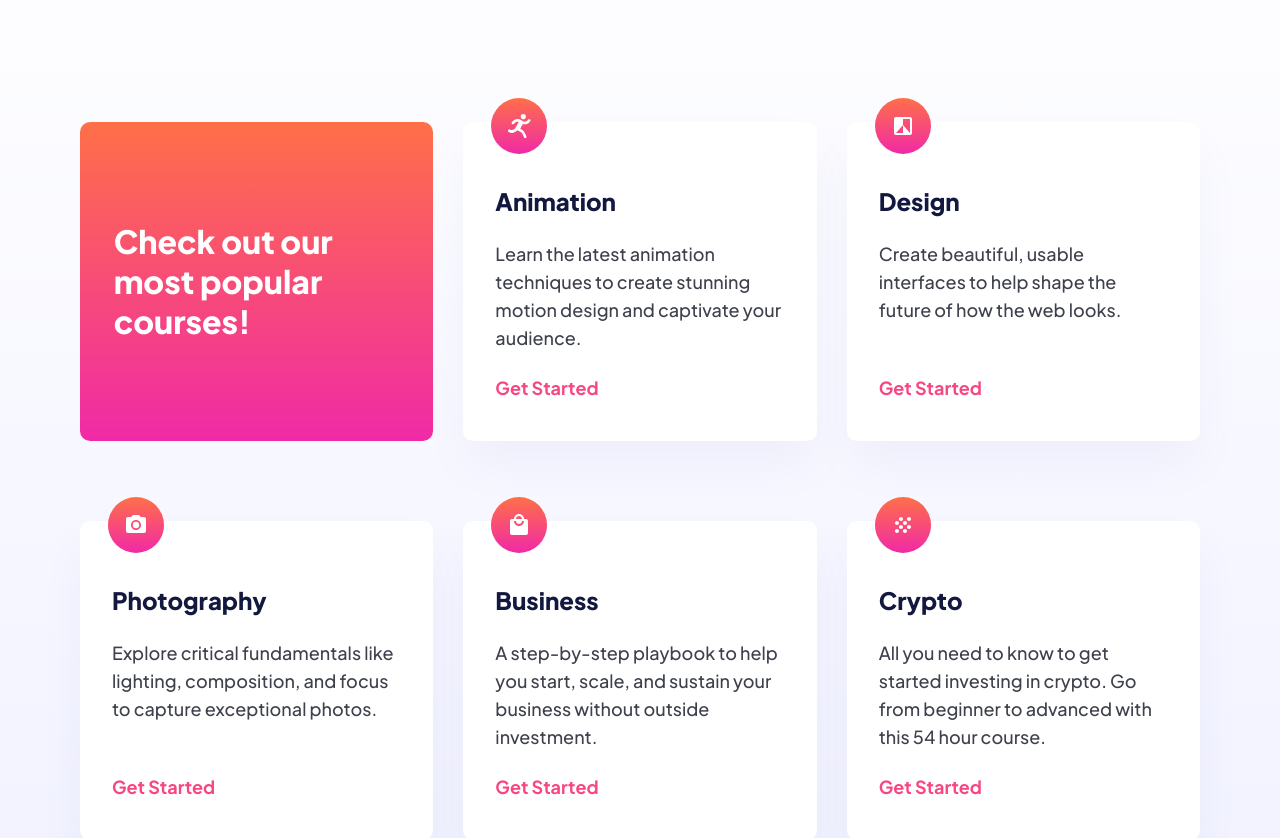
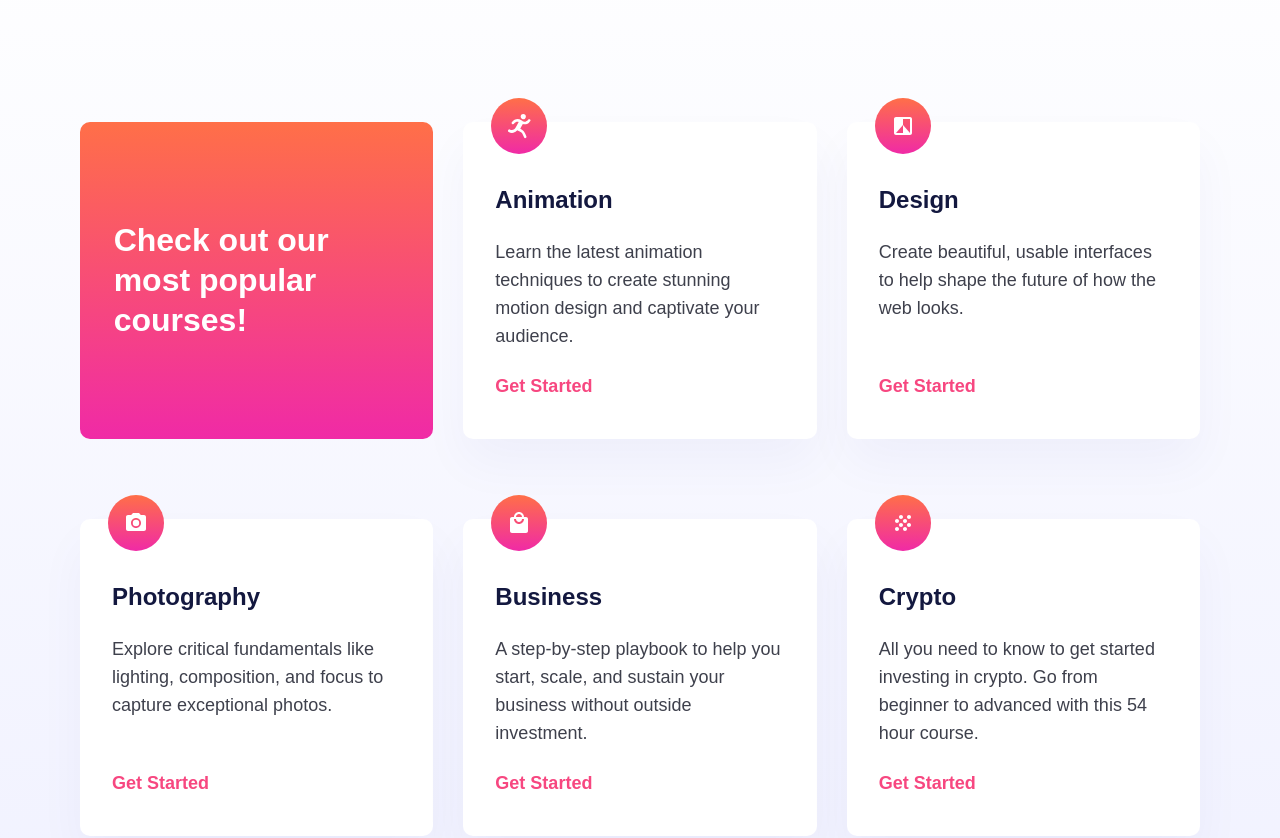
Before and after one commit to saurav-verma-01/skilled_E-learning_landing_page, a React (Vite) app: page / in a window 1280 px wide. Shown: the part 740-1578 px from the top of the page. Built offline with nearby package versions, Linux system fonts and the light colour scheme.

Commit message:
script removed from head

```diff
--- a/index.html
+++ b/index.html
@@ -41,20 +41,8 @@
       href="https://fonts.googleapis.com/css2?family=Plus+Jakarta+Sans:wght@500;700;800&display=swap"
       rel="stylesheet"
     />
-    <link
-      rel="stylesheet"
-      href="https://fonts.googleapis.com/css2?family=Plus+Jakarta+Sans:wght@500;700;800&display=swap"
-      media="print"
-      onload="this.onload=null;this.removeAttribute('media');"
-    />
 
     <!-- Preloading the Image -->
-
-    <style>
-      body {
-        font-family: "Plus Jakarta Sans", sans-serif;
-      }
-    </style>
   </head>
   <body>
     <div id="root"></div>
--- a/src/index.css
+++ b/src/index.css
@@ -67,6 +67,7 @@ body {
   width: 100%;
   min-height: 100vh;
   overflow-x: hidden;
+  font-family: "Plus Jakarta Sans", sans-serif;
 }
 
 .heading-primary {
```
